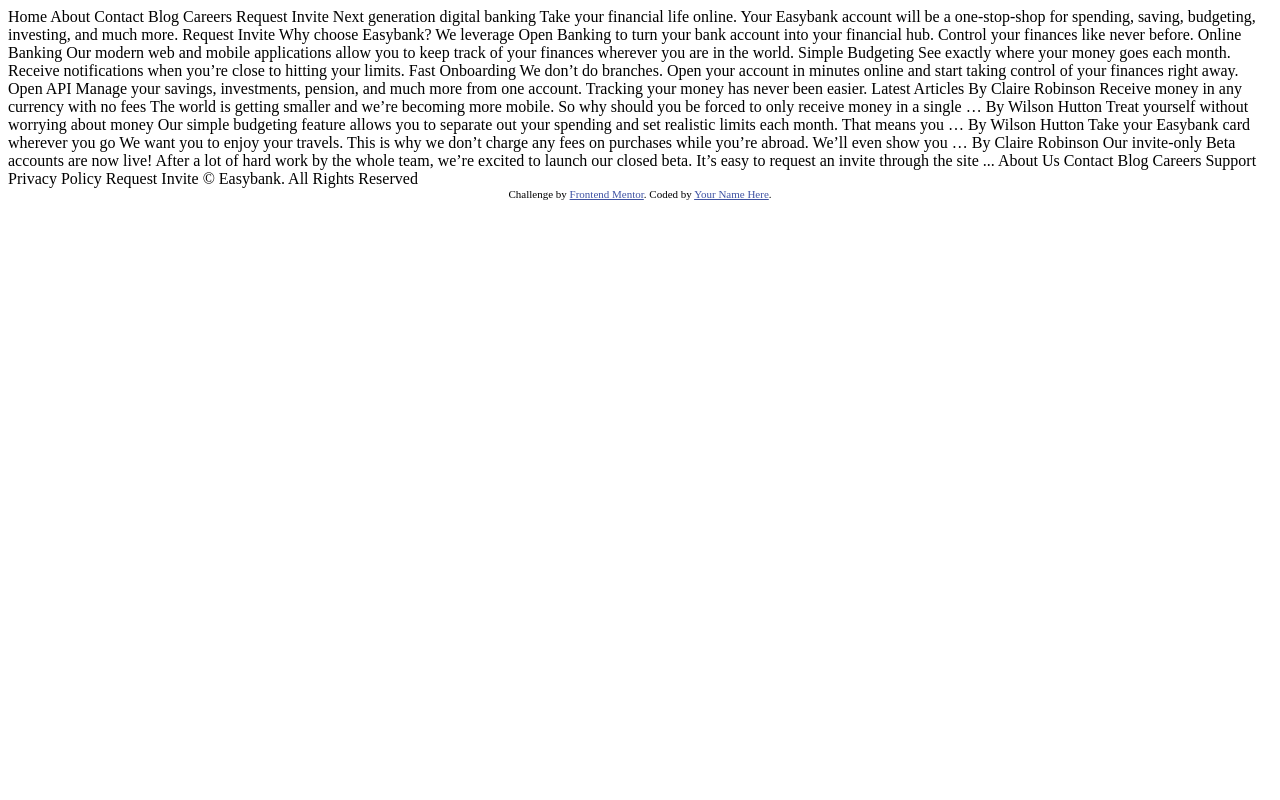
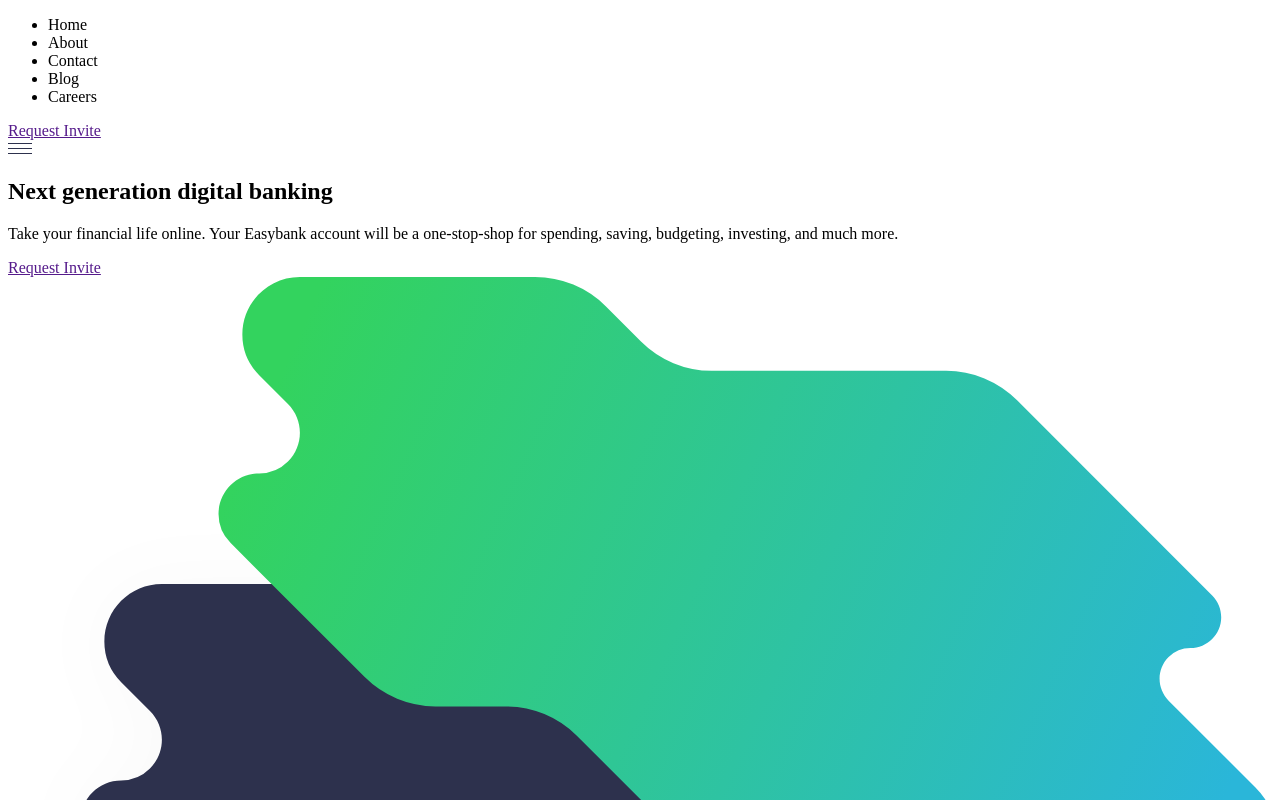
Before and after one commit to imoleBytes/Frontend-Mentor---Easybank-landing-page, a plain HTML site: page index.html in a window 1280 px wide. Shown: the top 800 px of the page. Drawn offline with Linux system fonts and the light colour scheme.

Commit message:
some markup done

```diff
--- a/index.html
+++ b/index.html
@@ -16,45 +16,88 @@
 </head>
 <body>
 
-  Home
-  About
-  Contact
-  Blog
-  Careers
+  <header>
+    <nav class="container">
+      <div class="logo"></div>
+      <ul>
+        <li>Home</li>
+        <li>About</li>
+        <li>Contact</li>
+        <li>Blog</li>
+        <li>Careers</li>
+      </ul>
+      <a href="">Request Invite</a>
+    </nav>
+    <img src="images/icon-hamburger.svg" alt="icon-hamburger">
+  </header>
 
-  Request Invite
+  <section class="hero">
+    <div class="container">
+      <div class="hero__left">
+        <h1> Next generation digital banking</h1>
+        <p>Take your financial life online. Your Easybank account will be a one-stop-shop
+          for spending, saving, budgeting, investing, and much more.</p>
+      </div>
+      <a href="">Request Invite</a>
+      <div class="hero__right">
+        <img src="images/bg-intro-desktop.svg" alt="bg-intro-desktop">
+        <img src="images/image-mockups.png" alt="image-mockups" srcset="">
+      </div>
+    </div>
+  </section>
+
+  <section class="services">
+    <div class="container">
+      <h2>Why choose Easybank?</h2>
+      <p>We leverage Open Banking to turn your bank account into your financial hub. Control
+        your finances like never before.</p>
+      <div class="cards">
+        <div class="card">
+          <img src="images/icon-online.svg" alt="icon-online">
+          <h3>Online Banking</h3>
+          <p>Our modern web and mobile applications allow you to keep track of your finances
+            wherever you are in the world. </p>
+        </div>
+
+        <div class="card">
+          <img src="images/icon-budgeting.svg" alt="icon-budgeting">
+          <h3>Simple Budgeting</h3>
+          <p>See exactly where your money goes each month. Receive notifications when you’re
+            close to hitting your limits.</p>
+        </div>
+
+        <div class="card">
+          <img src="images/icon-onboarding.svg" alt="icon-onboarding">
+          <h3>Fast Onboarding</h3>
+          <p>We don’t do branches. Open your account in minutes online and start taking control
+            of your finances right away.</p>
+        </div>
+
+        <div class="card">
+          <img src="images/icon-api.svg" alt="icon-api">
+          <h3>Open API</h3>
+          <p>Manage your savings, investments, pension, and much more from one account. Tracking
+            your money has never been easier.</p>
+        </div>
+
+      </div>
+    </div>
+  </section>
 
 
 
-  Next generation digital banking
-
-  Take your financial life online. Your Easybank account will be a one-stop-shop
-  for spending, saving, budgeting, investing, and much more.
-
-  Request Invite
 
 
 
-  Why choose Easybank?
 
-  We leverage Open Banking to turn your bank account into your financial hub. Control
-  your finances like never before.
 
-  Online Banking
-  Our modern web and mobile applications allow you to keep track of your finances
-  wherever you are in the world.
 
-  Simple Budgeting
-  See exactly where your money goes each month. Receive notifications when you’re
-  close to hitting your limits.
 
-  Fast Onboarding
-  We don’t do branches. Open your account in minutes online and start taking control
-  of your finances right away.
 
-  Open API
-  Manage your savings, investments, pension, and much more from one account. Tracking
-  your money has never been easier.
+
+
+
+
 
 
 
```
